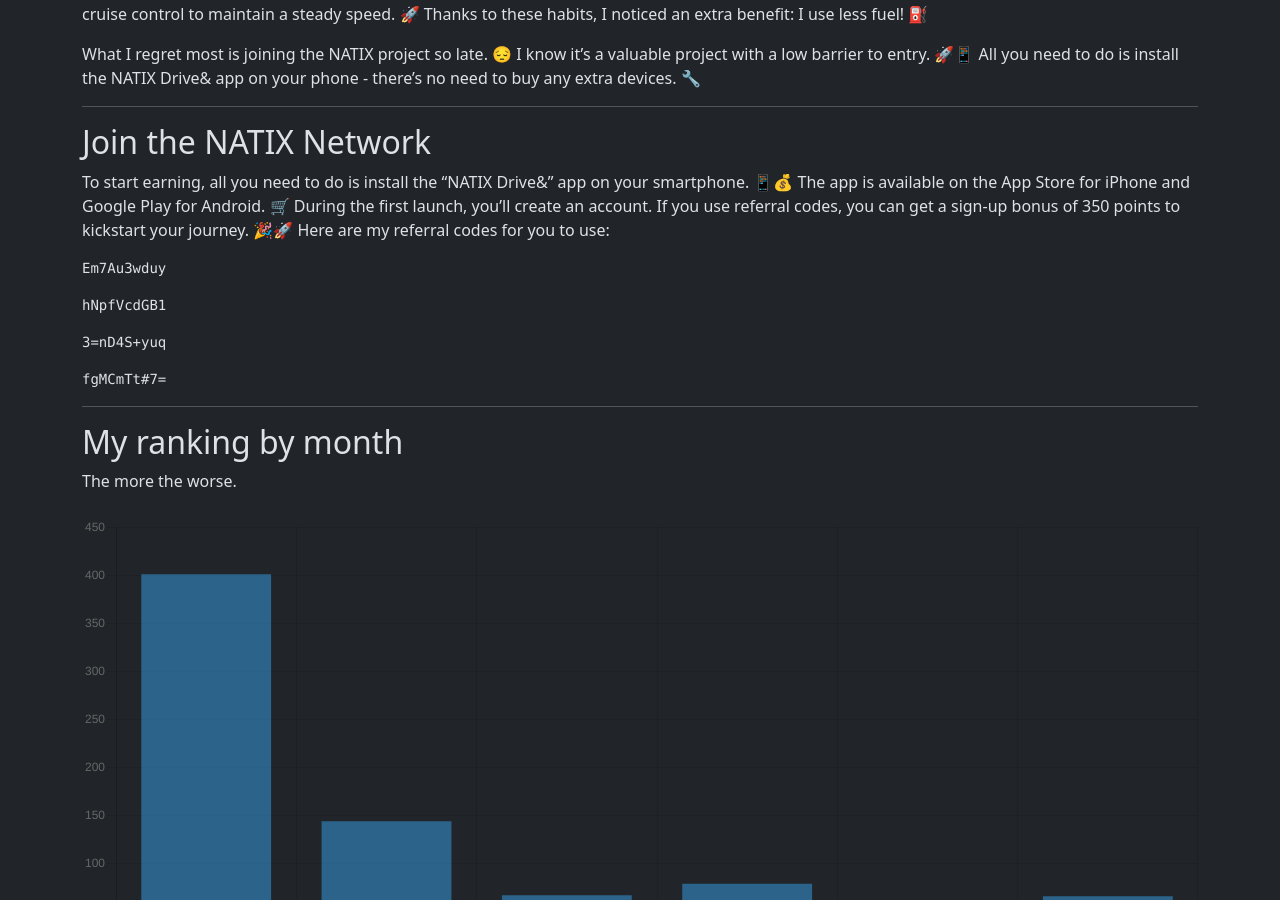
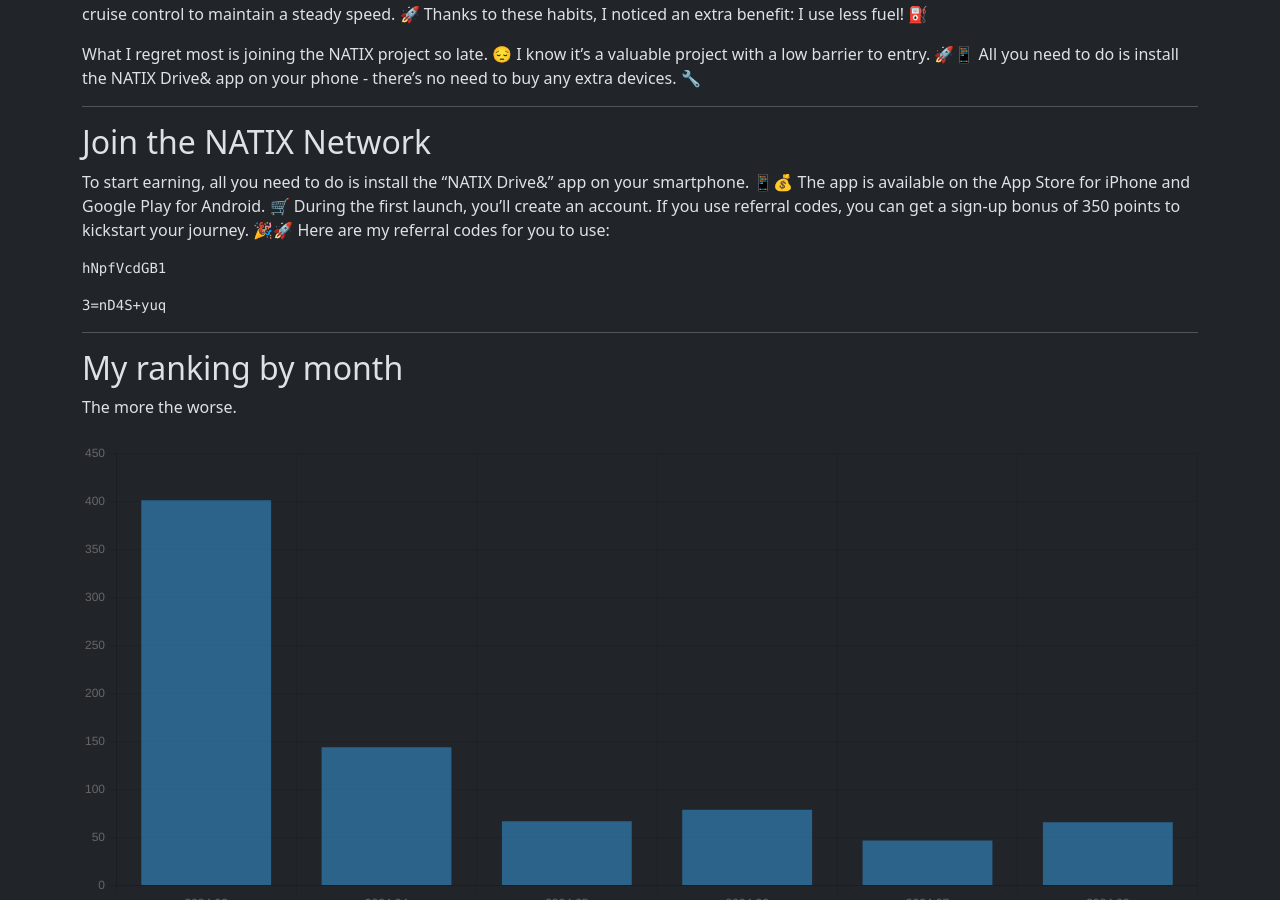
Before and after one commit to torrocus/natix, a Jekyll site: the page built from index.md, in a window 1280 px wide and 900 px high, scrolled down 2352 px. Built offline with Jekyll 4.4.1, drawn with Linux system fonts in a browser that asks for light colours.

Commit message:
Remove used referrer codes

````diff
--- a/index.md
+++ b/index.md
@@ -137,19 +137,11 @@ If you use referral codes, you can get a sign-up bonus of 350 points to kickstar
 Here are my referral codes for you to use:
 <!-- NATIX-REFERRAL-CODES-LIST:START -->
 ```
-Em7Au3wduy
-```
-
-```
 hNpfVcdGB1
 ```
 
 ```
 3=nD4S+yuq
-```
-
-```
-fgMCmTt#7=
 ```
 <!-- NATIX-REFERRAL-CODES-LIST:END -->
 
````
